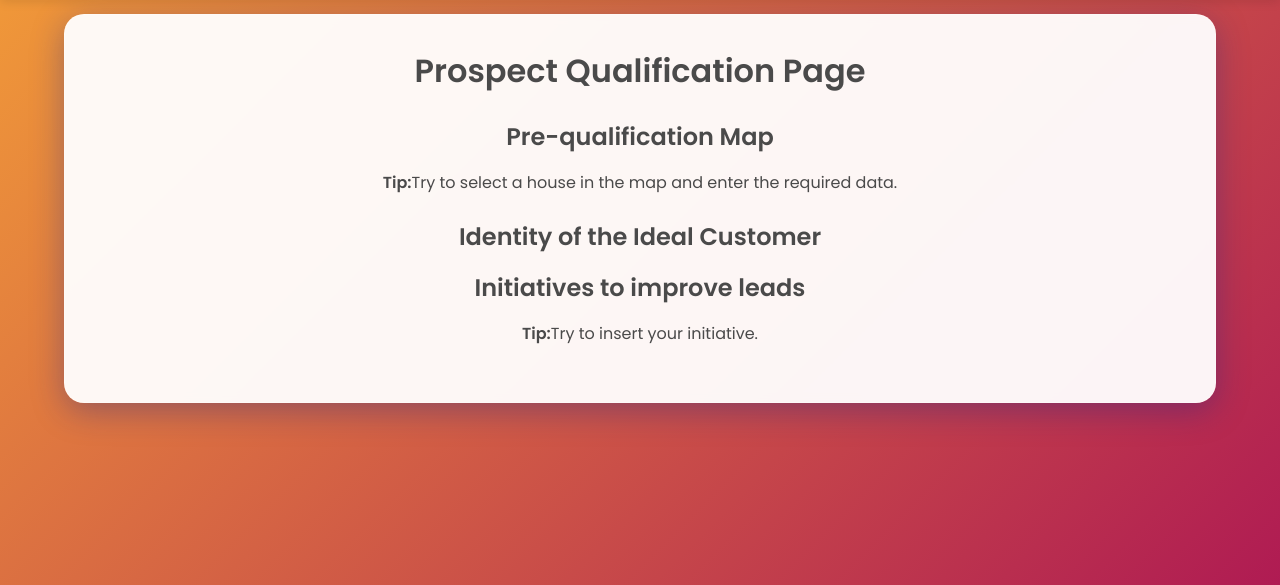
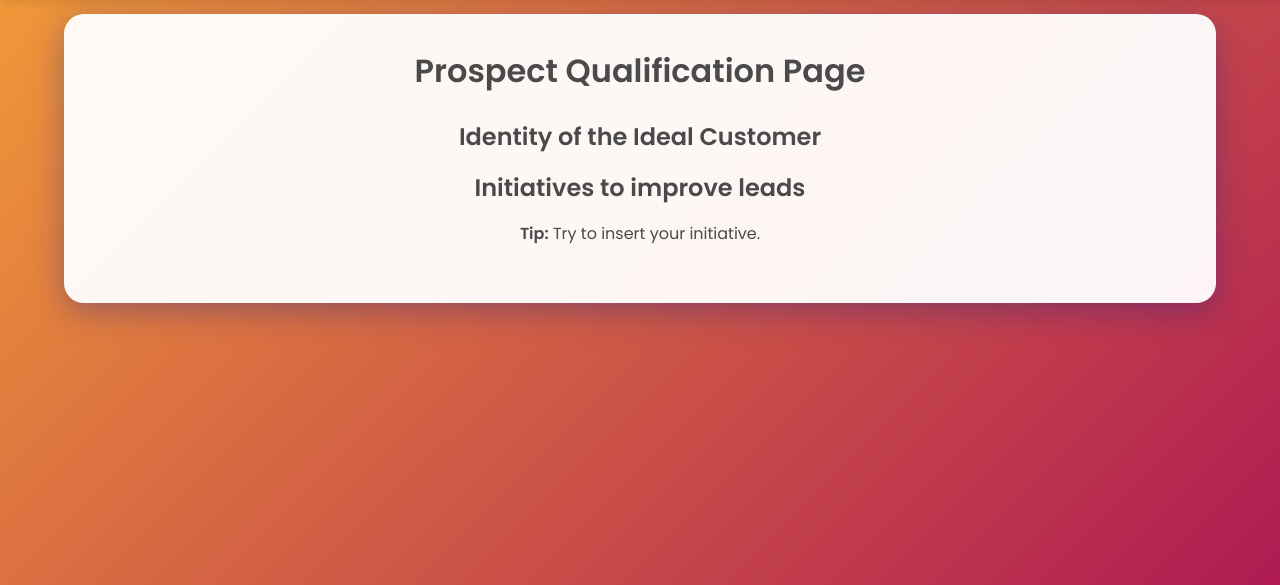
Before and after one commit to alessandroredrouge/Solar-Leads, a Flask app: page /prospect_qualification in a window 1280 px wide. Shown: the part 66-651 px from the top of the page. Run offline with Flask 2, Linux system fonts and the light colour scheme; the visitor is signed in with stand-in values (Sample User, id 1).

Commit message:
Small modifications

```diff
--- a/app/templates/prospect_qualification.html
+++ b/app/templates/prospect_qualification.html
@@ -38,9 +38,6 @@
 <body>
     <div class="flex-container">
         <h1>Prospect Qualification Page</h1>
-        <h2>Pre-qualification Map</h2>
-        <p class="data-tip"><strong>Tip:</strong>Try to select a house in the map and enter the required data.</p>
-
         <h2>Identity of the Ideal Customer</h2>
 
 
@@ -48,7 +45,7 @@
          For each bucket, Create a structure containing different tasks that can be saved and visualized, of which you can change order through drag & drop, that with two buttons you can or eliminate definitively or move in another bucket
          Each element contains the problem the initiative addresses (as a colored tag), its title , a brief description, a timeline, an estimation of costs and of people to involve -->
         <h2>Initiatives to improve leads</h2>
-        <p class="data-tip"><strong>Tip:</strong>Try to insert your initiative.</p>
+        <p class="data-tip"><strong>Tip:</strong> Try to insert your initiative.</p>
 
     </div>
 </body>
```
